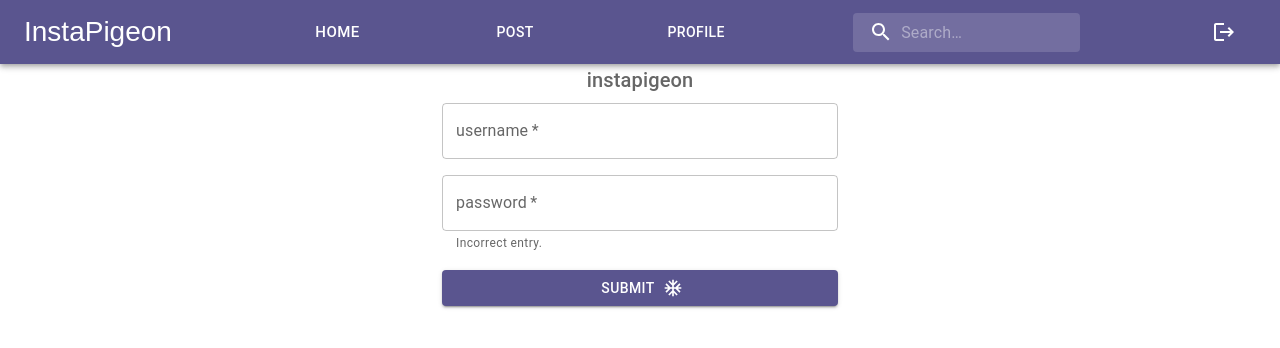
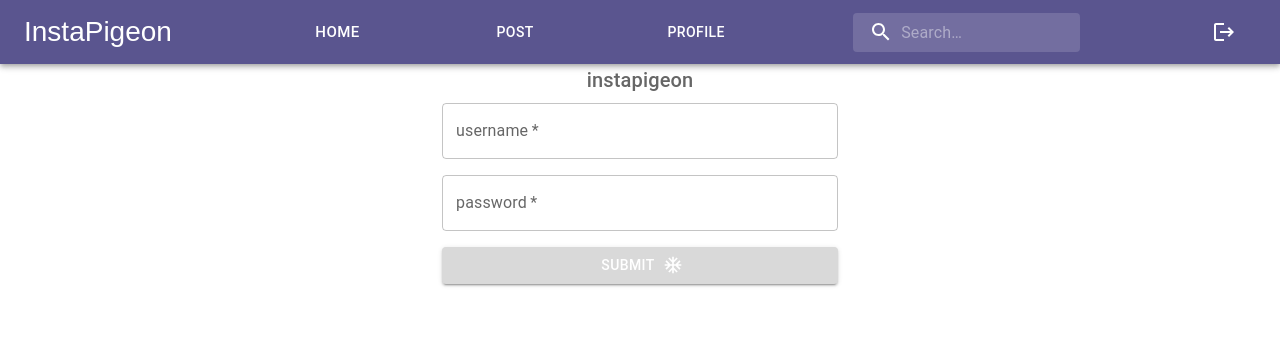
Before and after one commit to maxime-vds/InstaPigeon, a React (Vite) app in the folder Front/: page /Login in a window 1280 px wide. Shown: the top 348 px of the page. Built offline with nearby package versions, Linux system fonts and the light colour scheme.

Commit message:
add everything

```diff
--- a/Front/src/App.tsx
+++ b/Front/src/App.tsx
@@ -44,19 +44,11 @@ function App() {
           <Route index element={<Landing/>}/>
           <Route path="/Register" element={<Register/>}/>
           <Route path="/Login" element={<Login/>}/>
-          {/* <Route path="/Grid" element={<RecipeReviewCard />} />  */}
-
+          <Route path="/Grid" element={<RecipeReviewCard />} />
 
       </Route>
 
-      // <Route element={<RootLayout />}>
-      //   <Route index element={<Landing />} />
-      //   <Route path="/Register" element={<Register />} />
-      //   <Route path="/login" element={<Login />} />
-      //   {/* <Route path="/Grid" element={<RecipeReviewCard />} /> */}
-      //   {/* protected routes */}
-      //   {/* home, modals, dashboard,  */}
-      // </Route>
+
     )
   );
   return (
--- a/Front/src/components/Login.tsx
+++ b/Front/src/components/Login.tsx
@@ -68,14 +68,13 @@ function Login() {
             variant="outlined"
             required
             error={passwordErr}
-            helperText="Incorrect entry."
           />
           <Button
             onClick={handleSubmit}
             buttonText="Submit"
             iconComponent={<AcUnitIcon />}
             // iconComponent={<KeyboardArrowRight />}
-            backgroundColor="secondary"
+            // backgroundColor="secondary"
           />
         </form>
       </Container>
--- a/Front/src/components/Register.tsx
+++ b/Front/src/components/Register.tsx
@@ -79,7 +79,7 @@ function Register() {
     if (firstname && lastname && email && password && passwordAgain) {
       console.log("user created");
 
-      // fetchAccount();
+      fetchAccount();
     }
   };
 
@@ -151,7 +151,7 @@ function Register() {
           <Button
             onClick={handleSubmit}
             buttonText='submit'
-            backgroundColor="primary"
+            // backgroundColor="primary"
             iconComponent={<AcUnitIcon/>}
             />
         </form>
```
